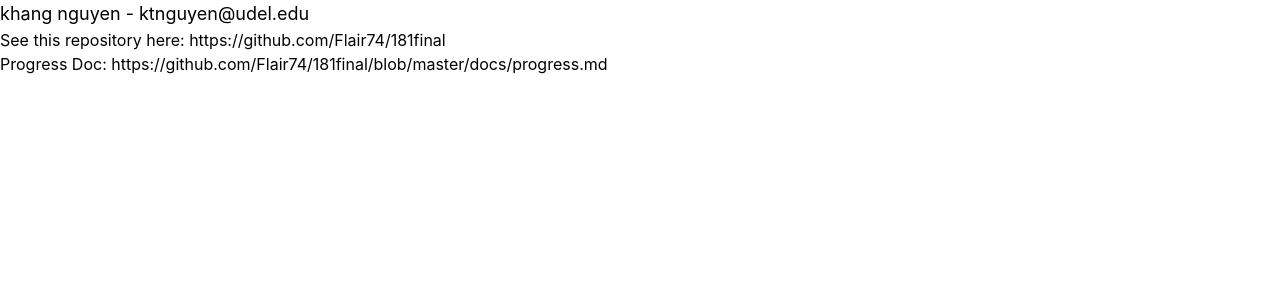
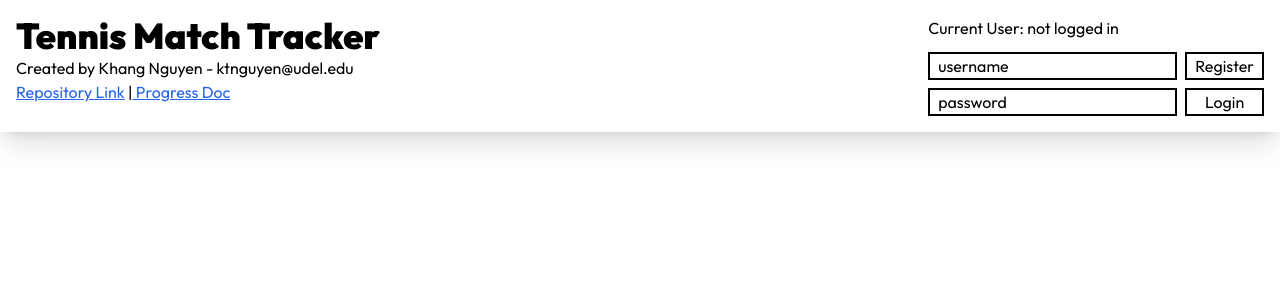
Before and after one commit to Flair74/181final, a React (Create React App) app: page / in a window 1280 px wide. Shown: the top 300 px of the page. Built offline with nearby package versions, Linux system fonts and the light colour scheme.

Commit message:
Added header, finished user login and localstorage milestones, added eslintrc(i hate it here)

```diff
--- a/public/index.html
+++ b/public/index.html
@@ -7,37 +7,16 @@
     <meta name="theme-color" content="#000000" />
     <meta
       name="description"
-      content="Web site created using create-react-app"
+      content="Tennis Match Tracker created for CISC181"
     />
     <link rel="apple-touch-icon" href="%PUBLIC_URL%/logo192.png" />
-    <!--
-      manifest.json provides metadata used when your web app is installed on a
-      user's mobile device or desktop. See https://developers.google.com/web/fundamentals/web-app-manifest/
-    -->
     <link rel="manifest" href="%PUBLIC_URL%/manifest.json" />
-    <!--
-      Notice the use of %PUBLIC_URL% in the tags above.
-      It will be replaced with the URL of the `public` folder during the build.
-      Only files inside the `public` folder can be referenced from the HTML.
-
-      Unlike "/favicon.ico" or "favicon.ico", "%PUBLIC_URL%/favicon.ico" will
-      work correctly both with client-side routing and a non-root public URL.
-      Learn how to configure a non-root public URL by running `npm run build`.
-    -->
-    <title>React App</title>
+    <link rel="preconnect" href="https://fonts.googleapis.com">
+    <link rel="preconnect" href="https://fonts.gstatic.com" crossorigin>
+    <link href="https://fonts.googleapis.com/css2?family=Outfit:wght@100..900&display=swap" rel="stylesheet">
+    <title>Tennis Match Tracker</title>
   </head>
   <body>
-    <noscript>You need to enable JavaScript to run this app.</noscript>
     <div id="root"></div>
-    <!--
-      This HTML file is a template.
-      If you open it directly in the browser, you will see an empty page.
-
-      You can add webfonts, meta tags, or analytics to this file.
-      The build step will place the bundled scripts into the <body> tag.
-
-      To begin the development, run `npm start` or `yarn start`.
-      To create a production bundle, use `npm run build` or `yarn build`.
-    -->
   </body>
 </html>
--- a/src/App.tsx
+++ b/src/App.tsx
@@ -1,13 +1,28 @@
-import React from 'react';
-import logo from './logo.svg';
+import React, { useEffect } from 'react';
+import { useState } from 'react';
 import './App.css';
+import Header from './components/header';
+import { User } from './components/interfaces';
 
 function App() {
+  const [currentUser, setCurrentUser] = useState<User | null>(null);
+  const [users, setUsers] = useState<User[]>(() => {
+    // localStorage is a recognized global value, yet linter throws error.
+    // eslint-disable-next-line no-undef
+    const saved = localStorage.getItem('users');
+    // JSON.parse is parsing to an array of Users, recognized by the function, not any type
+    // eslint-disable-next-line @typescript-eslint/no-unsafe-return
+    return saved ? JSON.parse(saved) : [];
+  });
+
+  useEffect(() => {
+    // eslint-disable-next-line no-undef
+    localStorage.setItem('users', JSON.stringify(users));
+  }, [users]);
+
   return (
-    <div>
-      <h1 className="text-lg">khang nguyen - ktnguyen@udel.edu</h1>
-      <p>See this repository here: https://github.com/Flair74/181final</p>
-      <p>Progress Doc: https://github.com/Flair74/181final/blob/master/docs/progress.md</p>
+    <div className="font-[Outfit]">
+      <Header currentUser={currentUser} setCurrentUser={setCurrentUser} users={users} setUsers={setUsers}/>
     </div>
   );
 }
--- /dev/null
+++ b/src/components/header.tsx
@@ -0,0 +1,88 @@
+import React, { useCallback, useState } from 'react';
+import '../App.css';
+import { User } from './interfaces';
+
+//will make a props thing eventually
+function Header({currentUser, setCurrentUser, users, setUsers}: {currentUser: User | null, setCurrentUser: React.Dispatch<React.SetStateAction<User | null>>, users: User[], setUsers: React.Dispatch<React.SetStateAction<User[]>>}) {
+    const [usernameInput, setUsernameInput] = useState<string>("username");
+    const [passwordInput, setPasswordInput] = useState<string>("password");
+
+    const register = useCallback((username: string, password: string) => {
+        console.log(users)
+        console.log(users.map((user) => user.username));
+        if(!(users.map((user) => user.username).includes(username))){
+            const newUser: User = {
+                username: username,
+                password: password,
+                friends: [],
+                matches: [],
+            }
+            setUsers((prev: User[]) => [...prev, newUser]);
+            // another common baseline function that the linter doesn't recognize
+            // eslint-disable-next-line no-undef
+            alert("Registered Successfully.");
+        } else {
+            // another common baseline function that the linter doesn't recognize
+            // eslint-disable-next-line no-undef
+            alert("Duplicate Username.");
+        }
+    }, [users]);
+
+    const login = useCallback((username: string, password: string) => {
+        if((users.map((user) => user.username).includes(username))){
+            const attemptedUser = users.filter((user) => user.username == username)[0]
+            if(username == attemptedUser.username && password == attemptedUser.password){
+                setCurrentUser(attemptedUser);
+            } else {
+                // another common baseline function that the linter doesn't recognize
+                // eslint-disable-next-line no-undef
+                alert("Incorrect password.");
+            }
+
+        } else {
+            // another common baseline function that the linter doesn't recognize
+            // eslint-disable-next-line no-undef
+            alert("User not found.");
+        }
+    }, [users]);
+
+    const logout = useCallback(() => {
+        setCurrentUser(null);
+        setUsernameInput("username");
+        setPasswordInput("password");
+    }, []);
+
+    return (
+        <div className='w-full flex flex-row'>
+            <div className="flex flex-row p-4 w-full shadow-xl">
+                <div className="mr-auto">
+                    <h1 className="text-4xl font-black">Tennis Match Tracker</h1>
+                    <div className="items-center text-md">
+                        <h2>Created by Khang Nguyen - ktnguyen@udel.edu</h2>
+                        <h2>
+                            <a className="text-blue-600 underline" target="_blank" href="https://github.com/Flair74/181final">Repository Link</a> |
+                            <a className="text-blue-600 underline" target="_blank" href="https://github.com/Flair74/181final/blob/master/docs/progress.md"> Progress Doc</a>
+                        </h2>
+                    </div>
+                </div>
+                <div className="flex flex-col">
+                    <div className="ml-auto flex flex-row gap-2">
+                        <div className="flex flex-col gap-2">
+                            <h2 className="mb-1">Current User: {currentUser ? currentUser.username : "not logged in"}</h2>
+                            <input className="border-2 border-black px-2" type="text" placeholder="Username" value={usernameInput} onChange={e => {setUsernameInput(e.target.value)}}/>
+                            <input className="border-2 border-black px-2" type="text" placeholder="Password" value={passwordInput} onChange={e => {setPasswordInput(e.target.value)}}/>
+                        </div>
+                        <div className="flex flex-col gap-2">
+                            <button className={`border-2 border-black px-2 ${currentUser !== null ? "visible" : "invisible"}`} onClick={() => {logout()}}>Log Out</button>
+                            <button className="border-2 border-black w-full px-2" onClick={() => {register(usernameInput, passwordInput)}}>Register</button>
+                            <button className="border-2 border-black w-full px-2" onClick={() => {login(usernameInput, passwordInput)}}>Login</button>
+                        </div>
+                    </div>
+                </div>
+            </div>
+        </div>
+
+    )
+}
+
+export default Header;
--- /dev/null
+++ b/src/components/interfaces.tsx
@@ -0,0 +1,10 @@
+export interface Match {
+    players: User[]
+}
+
+export interface User {
+    username: string;
+    password: string;
+    friends: User[];
+    matches: Match[];
+  }
--- a/tsconfig.json
+++ b/tsconfig.json
@@ -22,5 +22,5 @@
   },
   "include": [
     "src"
-  ]
+, "src/.eslintrc.js"  ]
 }
```
Also changed, not shown: src/.eslintrc.js (added), 12 other files (tests, documents, lock files or other folders).
